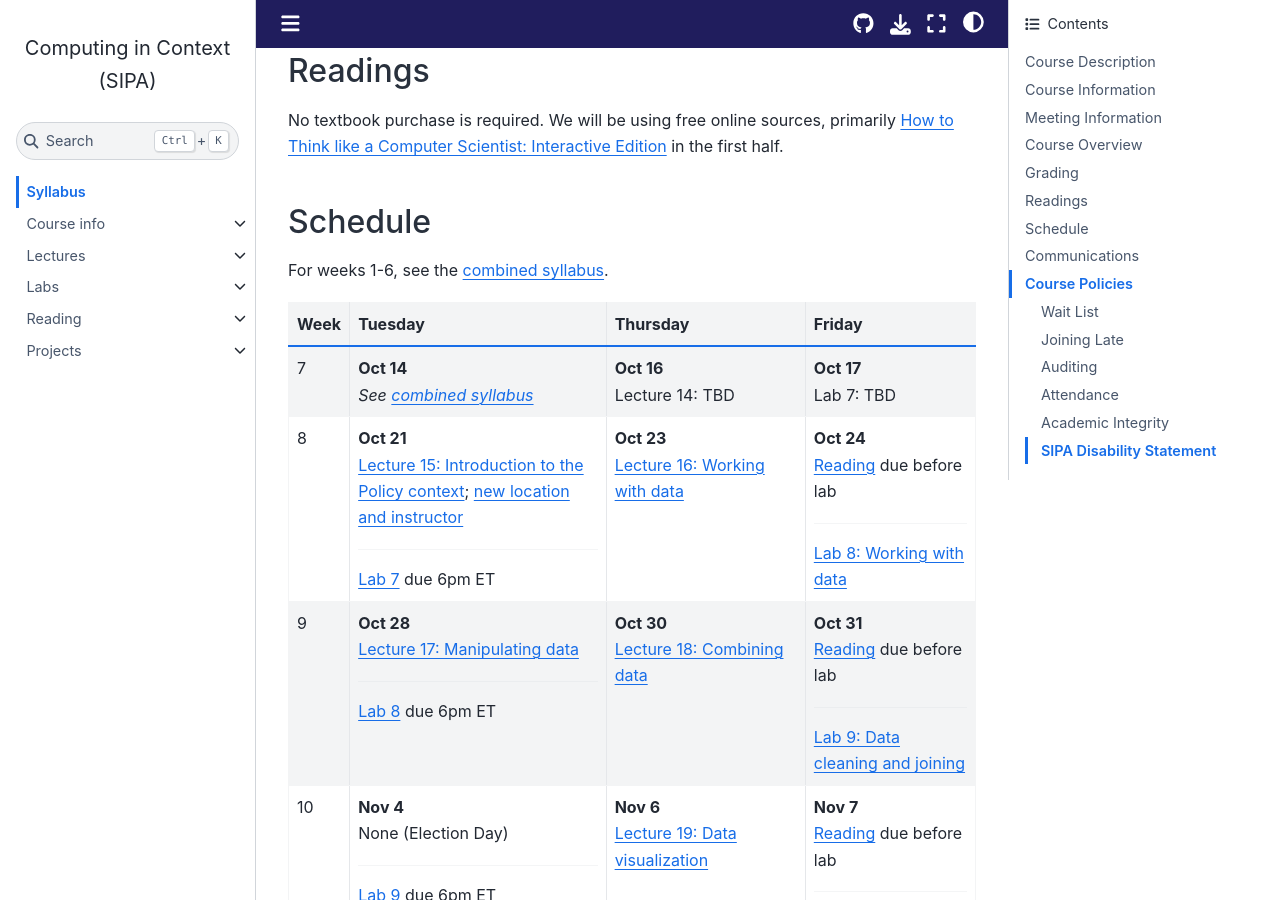
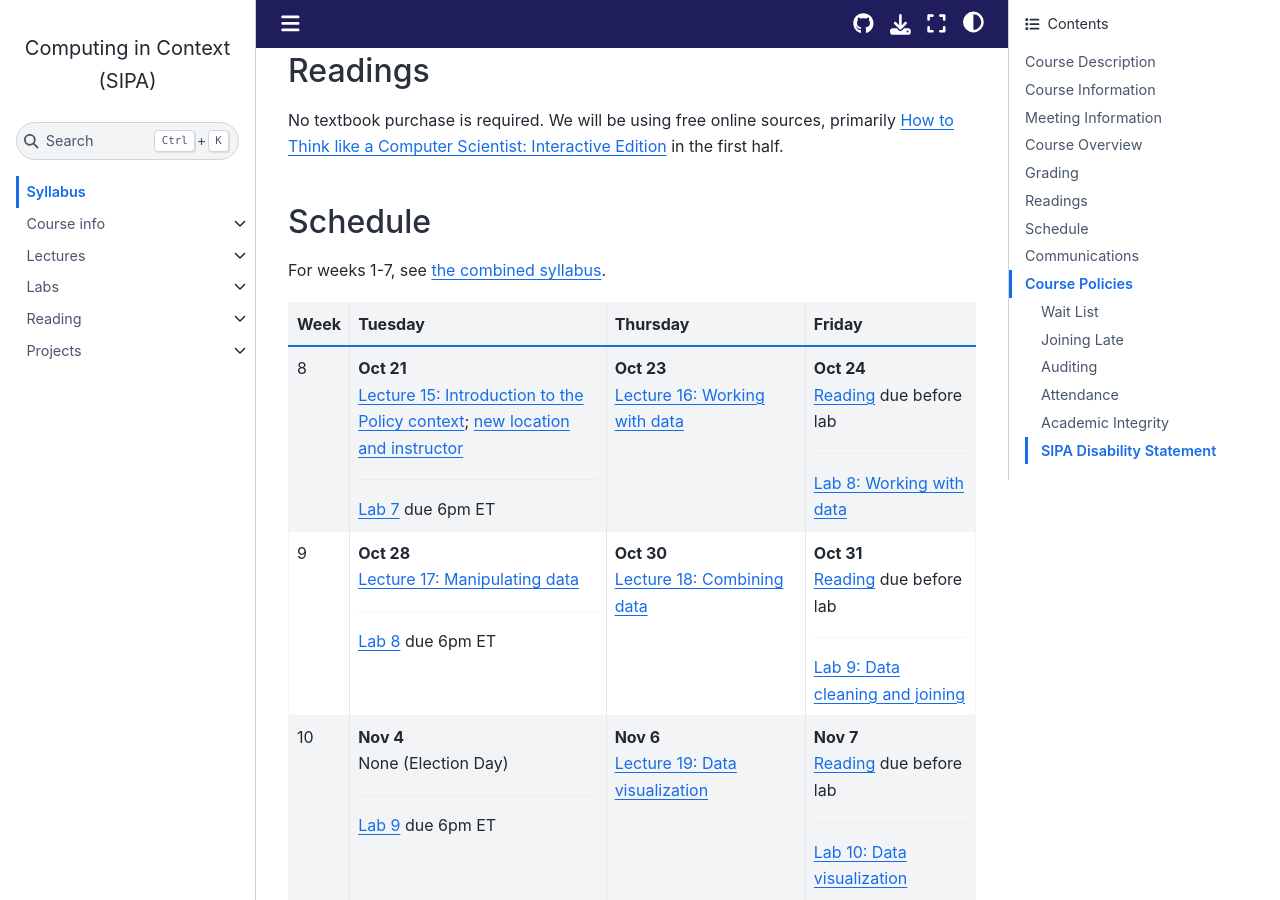
Before and after one commit to afeld/computing-in-context, a Jupyter Book: the page built from index.md, in a window 1280 px wide and 900 px high, scrolled down 4491 px. Built offline with Jupyter Book 1.0.4 settings and Sphinx 7.4.7 and the Sphinx Book theme 1.1.4, drawn with Linux system fonts in a browser that asks for light colours; pages that are not in the unit, such as notebooks, are missing from menus; comment, search, counter and statistics services are not loaded; some of the changed text lies outside the part shown.

Commit message:
go back to week 7 being combined
Partially reverts 807abc7 and 2c7122e

```diff
--- a/index.md
+++ b/index.md
@@ -46,16 +46,16 @@ Section 2:
 
 | Component | Part of term | Start  | End    | Days                   | Times       | Room | Led by           | Contexts  |
 | --------- | ------------ | ------ | ------ | ---------------------- | ----------- | ---- | ---------------- | --------- |
-| Lecture   | First half   | Sep 2  | Oct 14 | Tuesdays and Thursdays | 1:10-2:25pm | 417  | Mark Santolucito | Combined  |
-|           | Second half  | Oct 16 | Dec 4  | Tuesdays and Thursdays | 1:10-2:25pm | 410  | Aidan Feldman    | SIPA only |
+| Lecture   | First half   | Sep 2  | Oct 16 | Tuesdays and Thursdays | 1:10-2:25pm | 417  | Mark Santolucito | Combined  |
+|           | Second half  | Oct 21 | Dec 4  | Tuesdays and Thursdays | 1:10-2:25pm | 410  | Aidan Feldman    | SIPA only |
 | Lab       | Full         | Sep 5  | Dec 5  | Fridays                | 1-2:30pm    | 411  | TAs              | SIPA only |
 
 ### Section 2
 
 | Component | Part of term | Start  | End    | Days                   | Times         | Room | Led by           | Contexts  |
 | --------- | ------------ | ------ | ------ | ---------------------- | ------------- | ---- | ---------------- | --------- |
-| Lecture   | First half   | Sep 2  | Oct 14 | Tuesdays and Thursdays | 1:10-2:25pm   | 417  | Mark Santolucito | Combined  |
-|           | Second half  | Oct 16 | Dec 4  | Tuesdays and Thursdays | 3:10–4:25pm\* | 410  | Aidan Feldman    | SIPA only |
+| Lecture   | First half   | Sep 2  | Oct 16 | Tuesdays and Thursdays | 1:10-2:25pm   | 417  | Mark Santolucito | Combined  |
+|           | Second half  | Oct 21 | Dec 4  | Tuesdays and Thursdays | 3:10–4:25pm\* | 410  | Aidan Feldman    | SIPA only |
 | Lab       | Full         | Sep 5  | Dec 5  | Fridays                | 2:40-4:10pm   | 411  | TAs              | SIPA only |
 
 \*Note that the lecture time is different for the second half of the semester.
@@ -120,11 +120,10 @@ No textbook purchase is required. We will be using free online sources, primaril
 
 ## Schedule
 
-For weeks 1-6, see the [combined syllabus][combined-syl].
+For weeks 1-7, see [the combined syllabus][combined-syl].
 
 | Week | Tuesday                                                                                                                                                             | Thursday                                                                         | Friday                                                                                                                                            |
 | ---- | ------------------------------------------------------------------------------------------------------------------------------------------------------------------- | -------------------------------------------------------------------------------- | ------------------------------------------------------------------------------------------------------------------------------------------------- |
-| 7    | **Oct 14**<br/>_See [combined syllabus][combined-syl]_                                                                                                              | **Oct 16**<br/>Lecture 14: TBD                                                   | **Oct 17**<br/>Lab 7: TBD                                                                                                                         |
 | 8    | **Oct 21**<br/>[Lecture 15: Introduction to the Policy context](lecture_15.ipynb); [new location and instructor](#meeting-information)<hr/>[Lab 7][lab7] due 6pm ET | **Oct 23**<br/>[Lecture 16: Working with data](lecture_16.ipynb)                 | **Oct 24**<br/>[Reading](week_8.md) due before lab<hr/>[Lab 8: Working with data](lab_8_guide.md)                                                 |
 | 9    | **Oct 28**<br/>[Lecture 17: Manipulating data](lecture_17.ipynb)<hr/>[Lab 8](lab_8.ipynb) due 6pm ET                                                                | **Oct 30**<br/>[Lecture 18: Combining data](lecture_18.ipynb)                    | **Oct 31**<br/>[Reading](week_9.md) due before lab<hr/>[Lab 9: Data cleaning and joining](lab_9_guide.md)                                         |
 | 10   | **Nov 4**<br/>None (Election Day)<hr/>[Lab 9](lab_9.ipynb) due 6pm ET                                                                                               | **Nov 6**<br/>[Lecture 19: Data visualization](lecture_19.ipynb)                 | **Nov 7**<br/>[Reading](week_10.md) due before lab<hr/>[Lab 10: Data visualization](lab_10_guide.md)<hr/>[Project 1](project_1.md) due 11:59pm ET |
```
